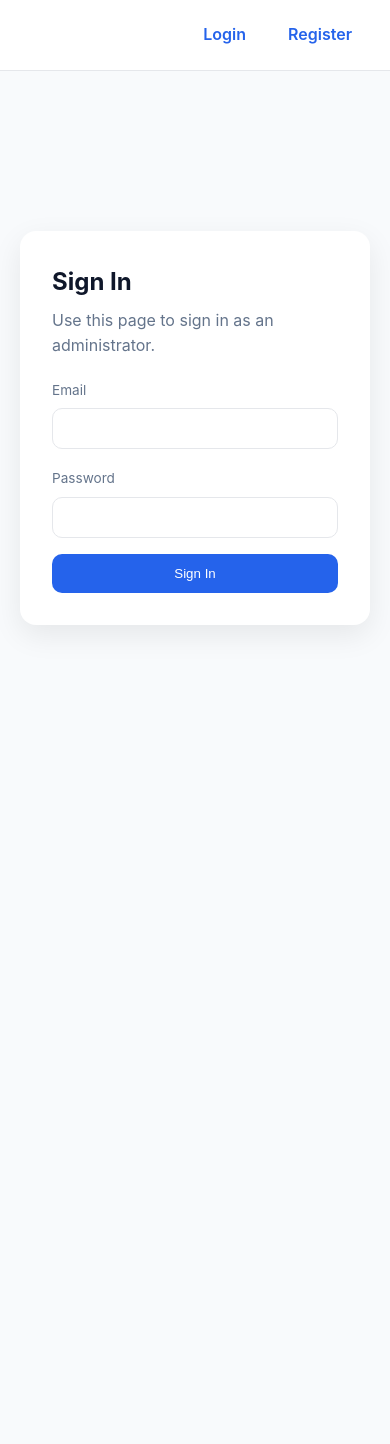
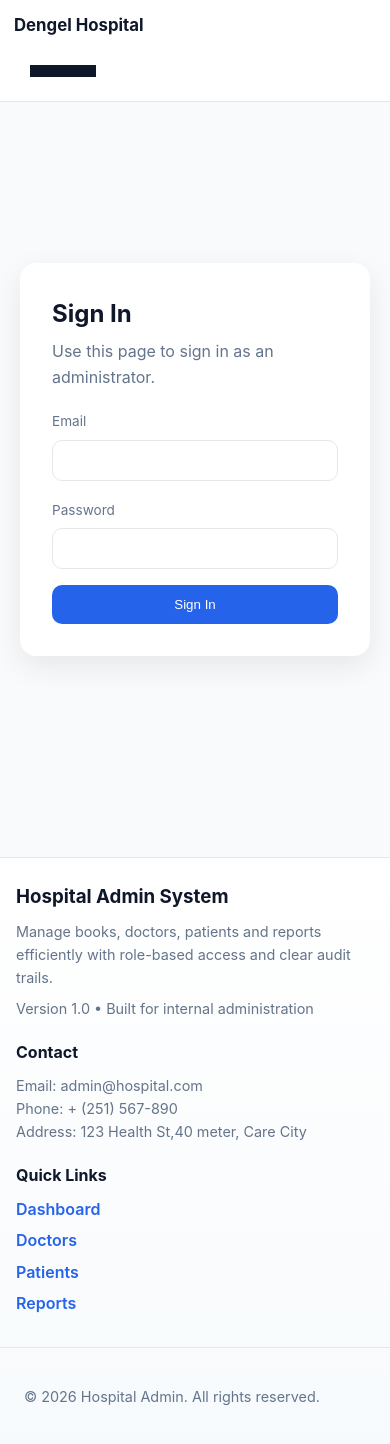
Before and after one commit to petrosasmamaw/Hospital-System-Admin, a React (Vite) app: page /login in a window 390 px wide. Before the commit the page ends 844 px from the top, so only its background shows below. Built offline with nearby package versions, Linux system fonts and the light colour scheme; no server answers.

Commit message:
footer created

```diff
--- a/src/App.jsx
+++ b/src/App.jsx
@@ -11,6 +11,7 @@
 import Login from "./components/pages/login.jsx";
 import Register from "./components/pages/register.jsx";
 import Navbar from "./components/pages/navbar.jsx";
+import Footer from "./components/pages/Footer.jsx";
 
 function AppRoutes({ user }) {
 	return (
@@ -65,6 +66,7 @@
 			<main style={{ padding: 20 }}>
 				<AppRoutes user={user} />
 			</main>
+			<Footer />
 		</div>
 	);
 }
--- /dev/null
+++ b/src/components/pages/Footer.jsx
@@ -0,0 +1,37 @@
+import React from "react";
+
+export default function Footer() {
+  return (
+    <footer className="site-footer">
+      <div className="page footer-grid">
+        <div className="footer-col">
+          <h3>Hospital Admin System</h3>
+          <p className="muted">Manage books, doctors, patients and reports efficiently with role-based access and clear audit trails.</p>
+          <p className="muted" style={{ marginTop: 8 }}>Version 1.0 • Built for internal administration</p>
+        </div>
+
+        <div className="footer-col">
+          <h4>Contact</h4>
+          <p className="muted">Email: <a href="mailto:admin@hospital.com">admin@hospital.com</a></p>
+          <p className="muted">Phone: <a href="tel:+251567890">+ (251) 567-890</a></p>
+          <p className="muted">Address: 123 Health St,40 meter, Care City</p>
+        </div>
+
+        <div className="footer-col">
+          <h4>Quick Links</h4>
+          <ul className="footer-links">
+            <li><a href="/">Dashboard</a></li>
+            <li><a href="/doctors">Doctors</a></li>
+            <li><a href="/patients">Patients</a></li>
+            <li><a href="/reports">Reports</a></li>
+          </ul>
+        </div>
+      </div>
+      <div className="footer-bottom">
+        <div className="page">
+          <small className="muted">© {new Date().getFullYear()} Hospital Admin. All rights reserved.</small>
+        </div>
+      </div>
+    </footer>
+  );
+}
--- a/src/components/pages/navbar.jsx
+++ b/src/components/pages/navbar.jsx
@@ -1,9 +1,10 @@
-import React from "react";
+import React, { useState } from "react";
 import { Link, useNavigate } from "react-router-dom";
 import { useDispatch } from "react-redux";
 import { logoutUser } from "../slices/slice/authSlice";
 
 export default function Navbar({ user }) {
+	const [open, setOpen] = useState(false);
 	const dispatch = useDispatch();
 	const navigate = useNavigate();
 
@@ -17,9 +18,18 @@
 	};
 
 	return (
-		<nav className="site-nav">
+		<nav className={`site-nav ${open ? "open" : ""}`}>
+			<div className="nav-brand">
+				<h1>Dengel Hospital</h1>
+			</div>
+			<button className={`hamburger ${open ? "is-active" : ""}`} onClick={() => setOpen(!open)} aria-label="Toggle menu">
+				<span />
+				<span />
+				<span />
+			</button>
+
 			{user ? (
-				<>
+				<div className={`nav-items ${open ? "open" : ""}`}>
 					<Link to="/">Dashboard</Link>
 					<Link to="/books">Books</Link>
 					<Link to="/doctors">Doctors</Link>
@@ -28,13 +38,13 @@
 					<div style={{ flex: 1 }} />
 					<span style={{ color: "var(--muted)" }}>Welcome, {user.name || user.email}</span>
 					<button className="logout-btn" onClick={handleLogout}>Logout</button>
-				</>
+				</div>
 			) : (
-				<>
+				<div className={`nav-items ${open ? "open" : ""}`}>
 					<div style={{ flex: 1 }} />
 					<Link to="/login">Login</Link>
 					<Link to="/register">Register</Link>
-				</>
+				</div>
 			)}
 		</nav>
 	);
--- a/src/index.css
+++ b/src/index.css
@@ -117,6 +117,7 @@
   position: sticky;
   top: 0;
   z-index: 50;
+  flex-wrap: wrap;
 }
 
 .site-nav a {
@@ -395,3 +396,143 @@
     align-items: flex-start;
   }
 }
+
+/* NAVBAR RESPONSIVE ADJUSTMENTS */
+@media (max-width: 900px) {
+  .site-nav {
+    padding: 12px 18px;
+    gap: 12px;
+  }
+  .site-nav a {
+    padding: 8px 10px;
+  }
+}
+
+@media (max-width: 700px) {
+  .site-nav {
+    flex-direction: column;
+    align-items: stretch;
+    gap: 8px;
+    padding: 12px 14px;
+  }
+
+  .site-nav h1 {
+    width: 100%;
+    font-size: 1.05rem;
+    margin-bottom: 6px;
+  }
+
+  .site-nav a {
+    display: block;
+    width: 100%;
+    padding: 10px 12px;
+    border-radius: 8px;
+    color: var(--primary);
+    font-weight: 600;
+  }
+
+  .site-nav .logout-btn,
+  .site-nav .btn-ghost {
+    width: 100%;
+    box-sizing: border-box;
+  }
+
+  .site-nav span {
+    width: 100%;
+    text-align: left;
+    padding: 6px 4px;
+    color: var(--muted);
+  }
+}
+
+/* Hamburger and mobile nav styles */
+.hamburger {
+  display: none;
+  background: transparent;
+  border: none;
+  cursor: pointer;
+  padding: 8px;
+  margin-left: 8px;
+}
+.hamburger span {
+  display: block;
+  width: 22px;
+  height: 2px;
+  background: var(--text);
+  margin: 4px 0;
+  transition: transform 0.22s ease, opacity 0.22s ease;
+}
+.hamburger.is-active span:nth-child(1) {
+  transform: translateY(6px) rotate(45deg);
+}
+.hamburger.is-active span:nth-child(2) {
+  opacity: 0;
+}
+.hamburger.is-active span:nth-child(3) {
+  transform: translateY(-6px) rotate(-45deg);
+}
+
+.nav-items {
+  display: flex;
+  gap: 18px;
+  align-items: center;
+  width: 100%;
+}
+
+@media (max-width: 700px) {
+  .hamburger { display: inline-flex; }
+  .nav-items { display: none; flex-direction: column; gap: 8px; padding-top: 8px; }
+  .nav-items.open { display: flex; }
+  .nav-brand { display: flex; justify-content: space-between; align-items: center; width: 100%; }
+}
+
+/* =========================
+   FOOTER
+========================= */
+.site-footer {
+  margin-top: 40px;
+  background: linear-gradient(180deg, #ffffff, #f7fafc);
+  border-top: 1px solid var(--border);
+}
+
+.footer-grid {
+  display: grid;
+  grid-template-columns: repeat(3, 1fr);
+  gap: 20px;
+  padding: 36px 24px;
+}
+
+.footer-col h3,
+.footer-col h4 {
+  margin-bottom: 8px;
+}
+
+.footer-links {
+  list-style: none;
+  padding: 0;
+  margin: 0;
+}
+
+.footer-links li {
+  margin: 6px 0;
+}
+
+.footer-links a {
+  color: var(--primary);
+  font-weight: 600;
+}
+
+.footer-bottom {
+  border-top: 1px solid var(--border);
+  padding: 12px 0;
+  background: transparent;
+}
+
+@media (max-width: 900px) {
+  .footer-grid {
+    grid-template-columns: 1fr;
+  }
+  .footer-grid {
+    padding: 24px 16px;
+  }
+}
```
